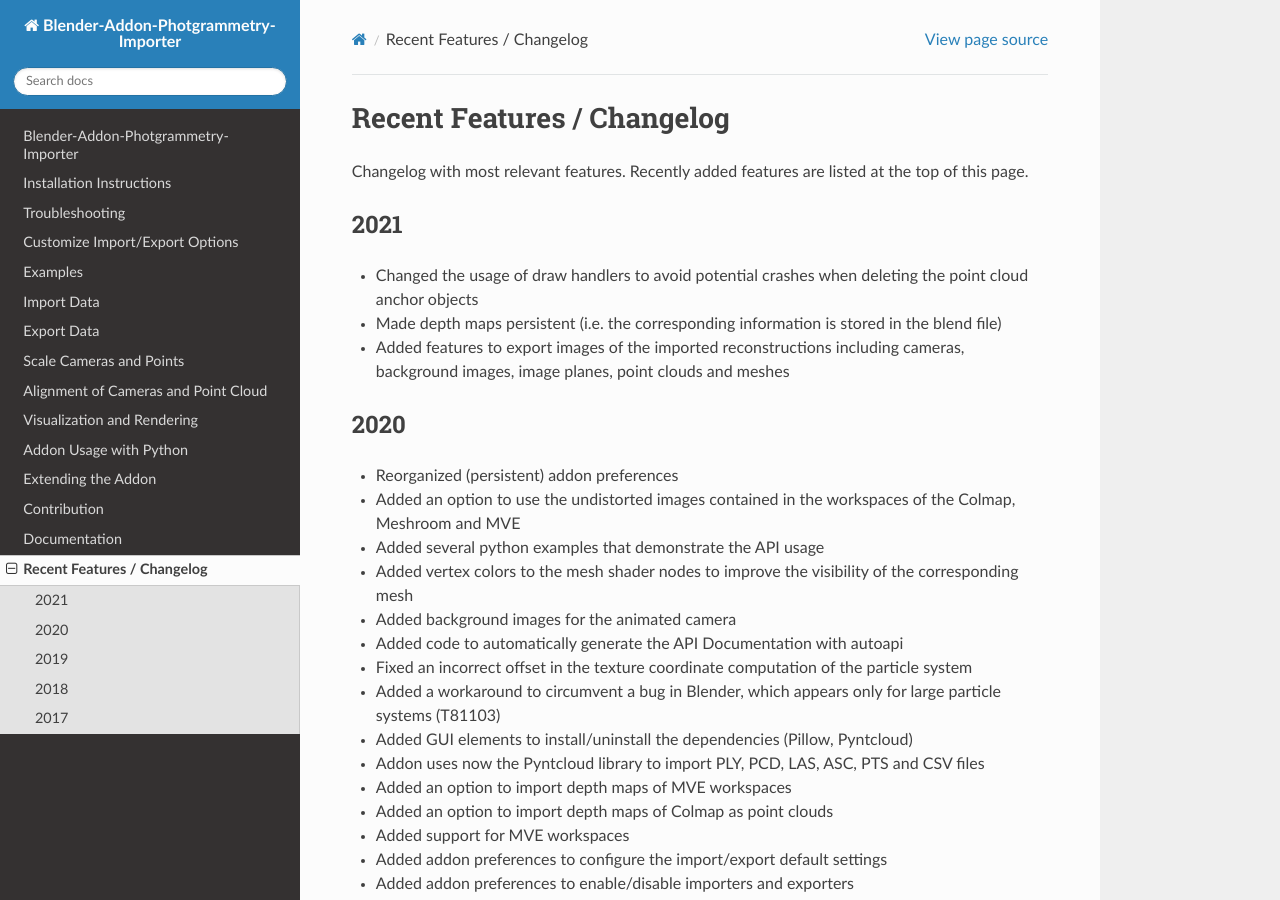
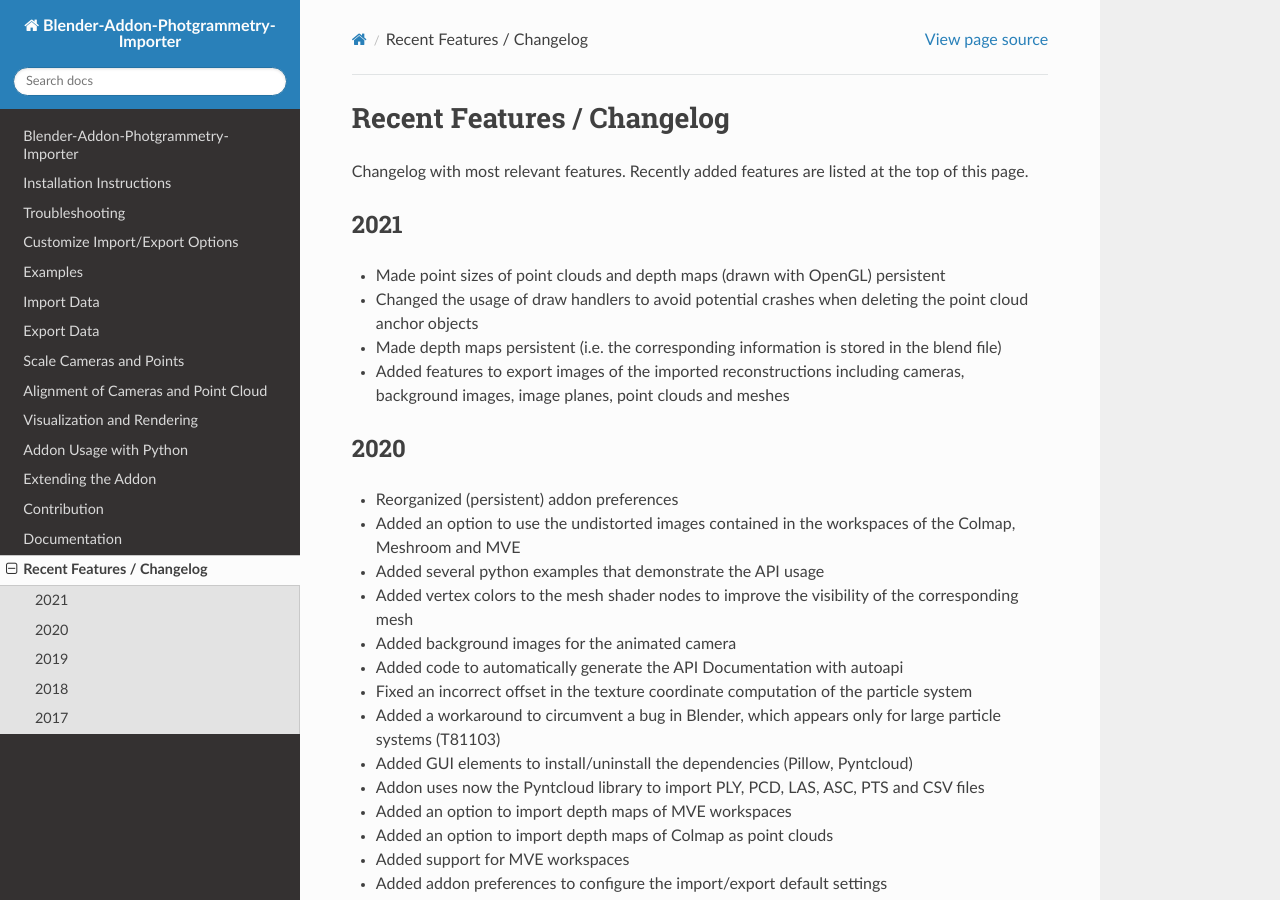
Before and after one commit to SBCV/Blender-Addon-Photogrammetry-Importer, a Sphinx documentation site: the page built from doc/sphinx/source/changelog.rst, in a window 1280 px wide and 900 px high. Built offline with Sphinx 7.4.7 and the Read the Docs theme 2.0.0, drawn with Linux system fonts in a browser that asks for light colours; pages that are not in the unit, such as notebooks, are missing from menus.

Commit message:
Update changelog.rst

```diff
--- a/doc/sphinx/source/changelog.rst
+++ b/doc/sphinx/source/changelog.rst
@@ -6,7 +6,7 @@
 
 2021
 ====
-
+* Made point sizes of point clouds and depth maps (drawn with OpenGL) persistent
 * Changed the usage of draw handlers to avoid potential crashes when deleting the point cloud anchor objects
 * Made depth maps persistent (i.e. the corresponding information is stored in the blend file)
 * Added features to export images of the imported reconstructions including cameras, background images, image planes, point clouds and meshes
```
